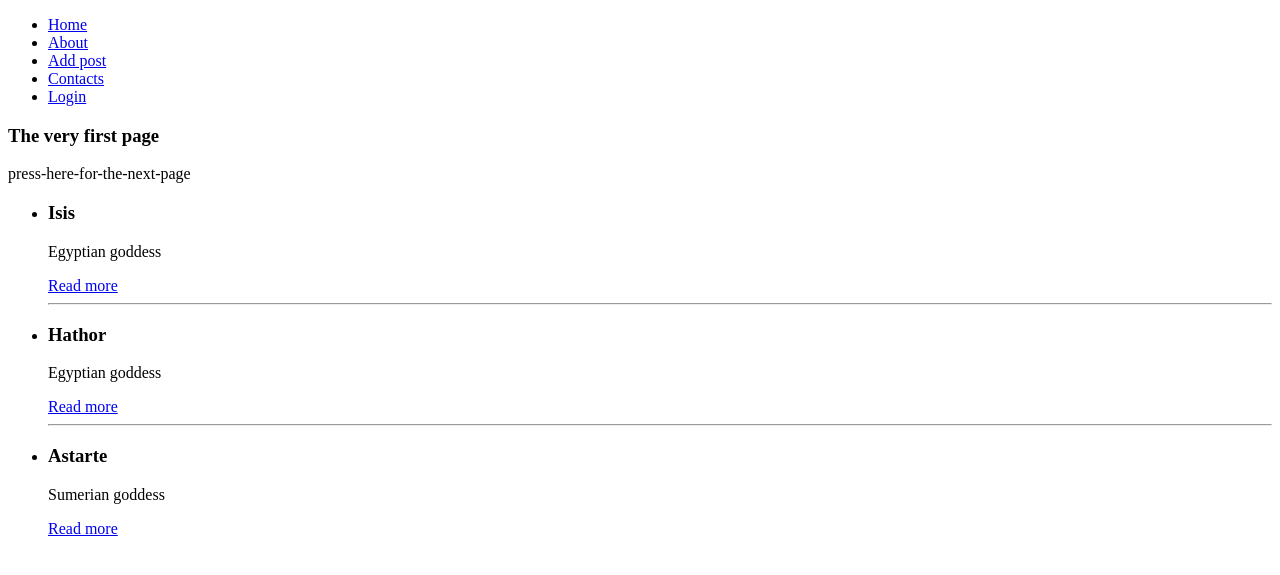
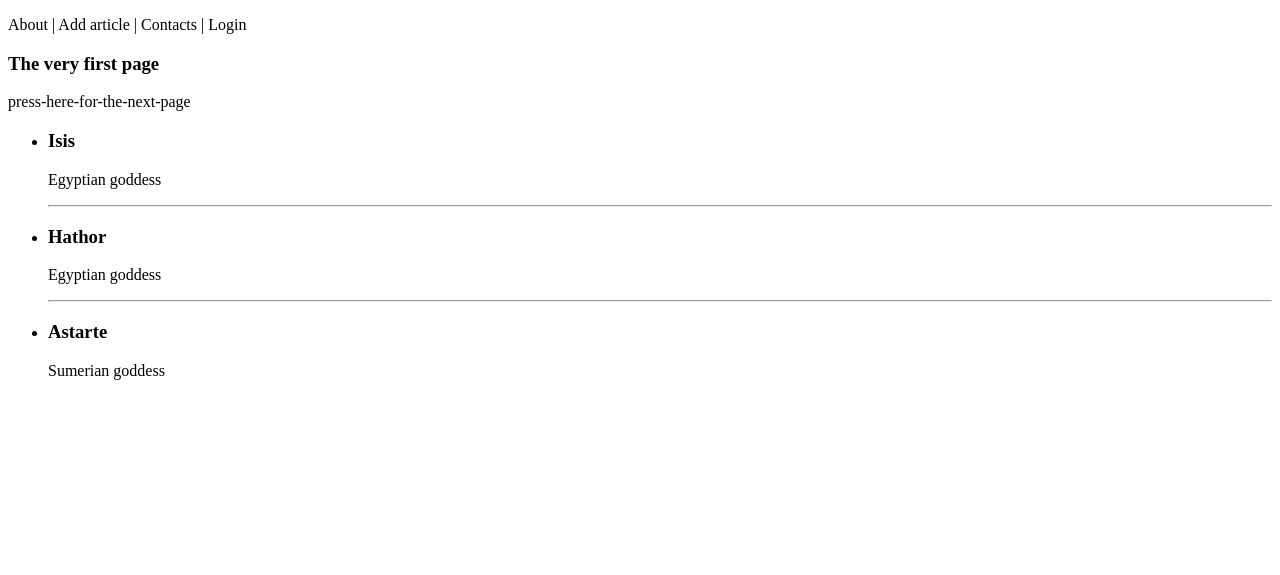
Before and after one commit to TeaThais/gods_project, a Django app: page / in a window 1280 px wide. Shown: the top 575 px of the page. Run offline with Django 4.2, Linux system fonts and the light colour scheme.

Commit message:
Revert "Template tag 'url'"
This reverts commit 4604dbb5e2ddf838b89cf091e7fe9de8594d7a5d.

```diff
--- a/gods/goddesses/templates/goddesses/about.html
+++ b/gods/goddesses/templates/goddesses/about.html
@@ -5,6 +5,7 @@
     <title>{{ title|upper }}</title>
 </head>
 <body>
+    <p>{{ menu }}</p>
     <h3>{{ text }}</h3>
 </body>
 </html>
--- a/gods/goddesses/templates/goddesses/index.html
+++ b/gods/goddesses/templates/goddesses/index.html
@@ -4,21 +4,9 @@
     <meta charset="UTF-8">
     <title>{{ title|upper }}</title>
 </head>
-<header>
-    <ul>
-   <li> <a href="{% url 'home' %}">Home</a></li>
-        {% for item in menu  %}
-    {% if not forloop.last %}<li>{% else %}<li class="last">{% endif %}
-        <a href="{% url item.url_name %}"> {{ item.title }} </a>
-        </li>
-    {% endfor %}
-    </ul>
-</header>
-
 <body>
 <!--    <p>{{ menu|first }}</p> -->
-<!--    <p>{{ menu|join:" | " }}</p>-->
-
+    <p>{{ menu|join:" | " }}</p>
 
      <h3>{{ title|capfirst }}</h3>
      <p>{{ url }}</p>
@@ -29,7 +17,6 @@
                     <li>
                         <h3> {{ post.name }} </h3>
                         <p> {{ post.content }} </p>
-                        <a href="{% url 'post' post.id %}"> Read more </a>
                     </li>
                     {% if not forloop.last %}
                         <hr>
--- a/gods/goddesses/urls.py
+++ b/gods/goddesses/urls.py
@@ -3,13 +3,12 @@ from django.urls import path, register_converter
 from . import views
 from . import converters
 
-# register_converter(converters.FourDigitYearConverter, 'year4')
+register_converter(converters.FourDigitYearConverter, 'year4')
 
 urlpatterns = [
     path('', views.index, name='home'),
+    path('cats/<int:cat_id>/', views.categories, name='cats'),
+    path('cats/<slug:cat_slug>/', views.categories_by_slug, name='categories'),
+    path('archive/<year4:year>/', views.archive, name='archive'),
     path('about/', views.about, name='about'),
-    path('addpost/', views.add_post, name='add_post'),
-    path('contacts/', views.contacts, name='contacts'),
-    path('login/', views.login, name='login'),
-    path('post/<int:post_id>/', views.show_post, name='post'),
 ]
--- a/gods/goddesses/views.py
+++ b/gods/goddesses/views.py
@@ -5,12 +5,7 @@ from django.urls import reverse
 from django.template.loader import render_to_string
 
 
-menu = [
-    {'title': 'About', 'url_name': 'about'},
-    {'title': 'Add post', 'url_name': 'add_post'},
-    {'title': 'Contacts', 'url_name': 'contacts'},
-    {'title': 'Login', 'url_name': 'login'}
-]
+menu = ['About', 'Add article', 'Contacts', 'Login']
 
 
 data_db = [
@@ -33,6 +28,23 @@ def index(request):
     return render(request, 'goddesses/index.html', context=data)
 
 
+def categories(request, cat_id):
+    return HttpResponse(f"Categories <p>id: {cat_id}</p>")
+
+
+def categories_by_slug(request, cat_slug):
+    return HttpResponse(f"Categories <p>slug: {cat_slug}</p>")
+
+
+def archive(request, year):
+    if year > 2023:
+        # raise Http404()
+        # return redirect('home', permanent=True)
+        uri = reverse('categories', args=('egypt', ))    # uri will have 'cats/egypt/'
+        return redirect(uri)
+    return HttpResponse(f"Archive for {year} year")
+
+
 def about(request):
     data = {
         'title': "About",
@@ -42,21 +54,5 @@ def about(request):
     return render(request, 'goddesses/about.html', data)
 
 
-def show_post(request, post_id):
-    return HttpResponse(f"Post number {post_id}")
-
-
-def add_post(request):
-    return HttpResponse('Add post')
-
-
-def contacts(request):
-    return HttpResponse('Contact')
-
-
-def login(request):
-    return HttpResponse('Login')
-
-
 def page_not_found(request, exception):
     return HttpResponseNotFound('Nothing was found here')
```
